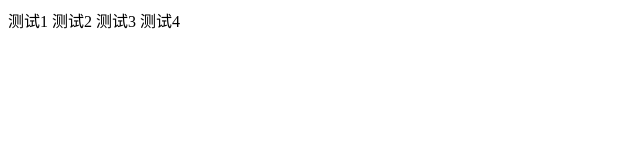
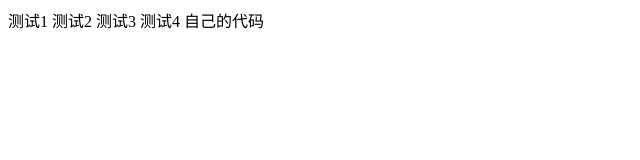
Before and after one commit to liaoshanwu/testDemo, a plain HTML site: page index.html in a window 1280 px wide. Shown: the whole page, without its empty margins (0-640 px from the left). Drawn offline with Linux system fonts and the light colour scheme.

Commit message:
自己提交代码

```diff
--- a/index.html
+++ b/index.html
@@ -14,4 +14,8 @@
     <p1>
         测试4
     </p1>
+
+    <p1>
+        自己的代码
+    </p1>
 </html>
```
